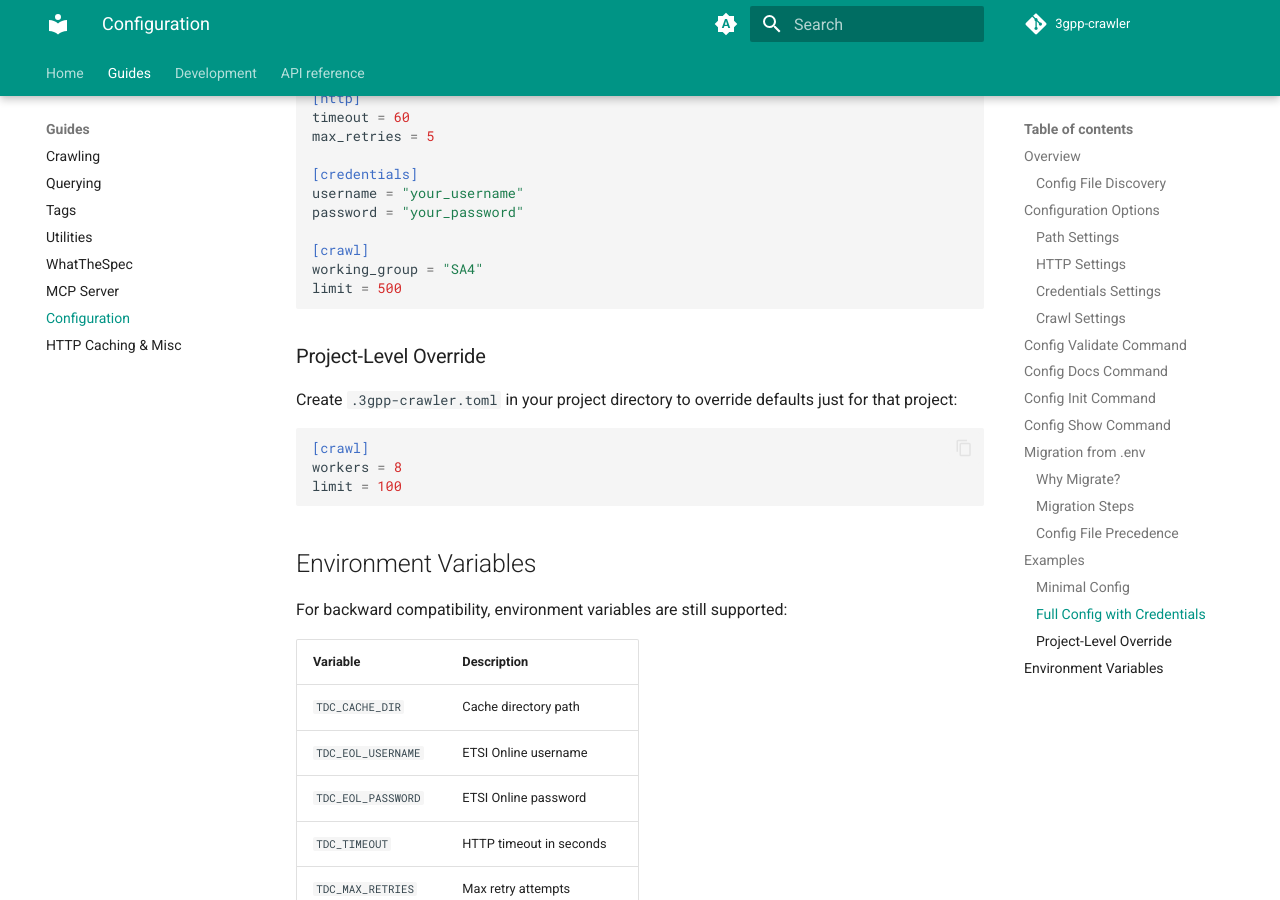
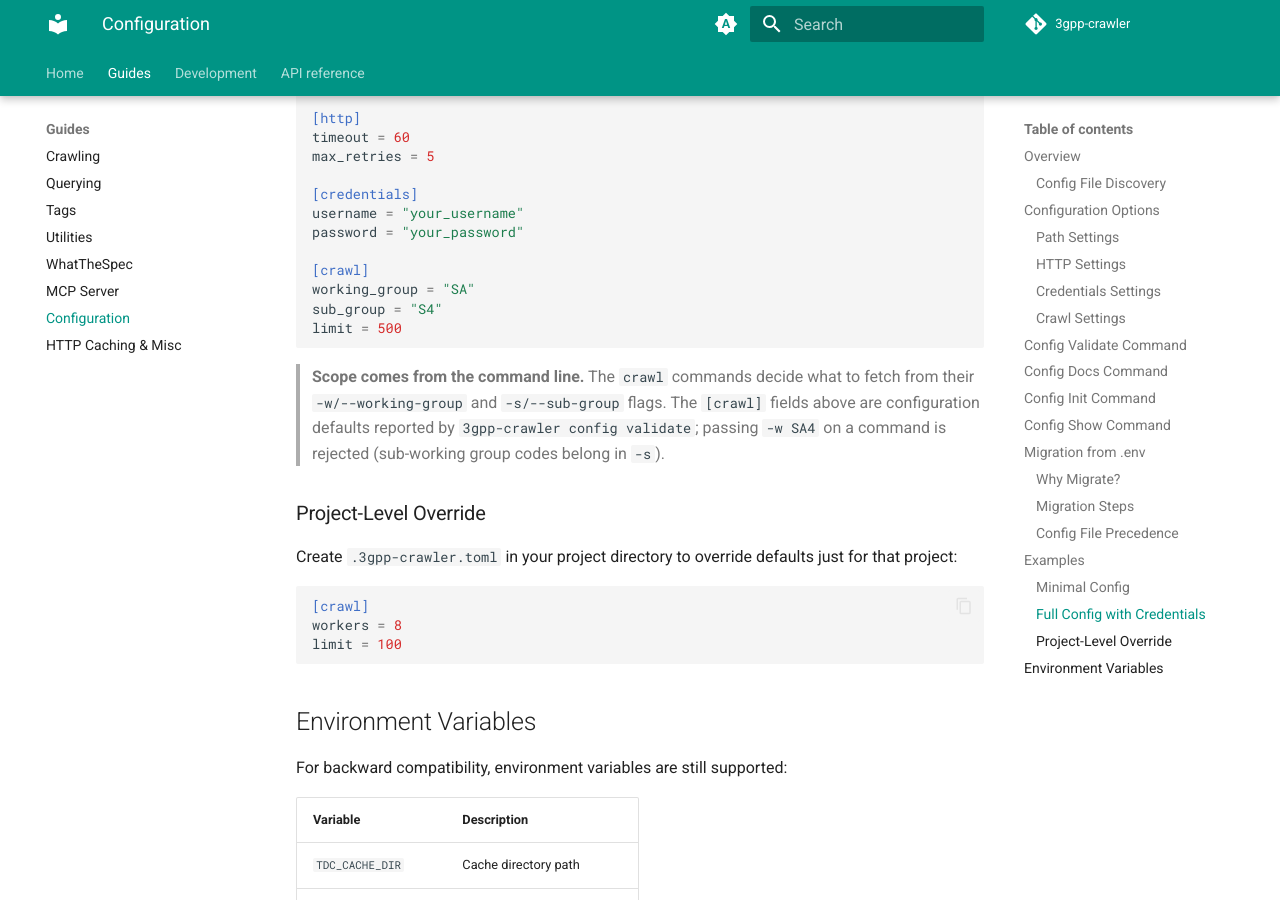
Before and after one commit to jr2804/3gpp-crawler, an MkDocs documentation site: the page built from docs/config.md, in a window 1280 px wide and 900 px high, scrolled down 6085 px. Built offline with MkDocs 1.6.1 and Material for MkDocs 9.7.7, drawn with Linux system fonts in a browser that asks for light colours; comment, search, counter and statistics services are not loaded; some of the changed text lies outside the part shown.

Commit message:
docs: align guides and skill with sub-working-group scoping

````diff
--- a/docs/config.md
+++ b/docs/config.md
@@ -66,8 +66,8 @@ Crawling filters, limits, and worker configuration
 
 | Field | Type | Default | Description |
 |-------|------|---------|-------------|
-| `working_group` | str | (none) | Filter by working group (e.g., S4, RAN1, CT3) |
-| `sub_group` | str | (none) | Filter by sub-working group |
+| `working_group` | str | (none) | Working group (`RAN`, `SA`, `CT`) — a code such as `S4`/`RAN1` belongs in `sub_group` |
+| `sub_group` | str | (none) | Sub-working group (e.g. `S4`, `RAN1`, `CT3`) |
 | `date_start` | str | (none) | Start date filter (YYYY-MM-DD, YYYY-MM, or YYYY format) |
 | `date_end` | str | (none) | End date filter (YYYY-MM-DD, YYYY-MM, or YYYY format) |
 | `source_like` | str | (none) | SQL LIKE pattern to match document source |
@@ -227,9 +227,16 @@ username = "your_username"
 password = "your_password"
 
 [crawl]
-working_group = "SA4"
+working_group = "SA"
+sub_group = "S4"
 limit = 500
 ```
+
+> **Scope comes from the command line.** The `crawl` commands decide what to
+> fetch from their `-w/--working-group` and `-s/--sub-group` flags. The
+> `[crawl]` fields above are configuration defaults reported by
+> `3gpp-crawler config validate`; passing `-w SA4` on a command is rejected
+> (sub-working group codes belong in `-s`).
 
 ### Project-Level Override
 
````
Also changed, not shown: docs/crawl.md (+8 -4 lines), docs/mcp.md (+5 -1 lines), docs/query.md (+5 -3 lines), skills/3gpp-crawler/SKILL.md (+9 -4 lines), skills/3gpp-crawler/references/cli-quick-ref.md (+6 -5 lines), src/tdoc_crawler/cli/AGENTS.md (+6 -1 lines), src/tdoc_crawler/database/AGENTS.md (+5 -0 lines).
